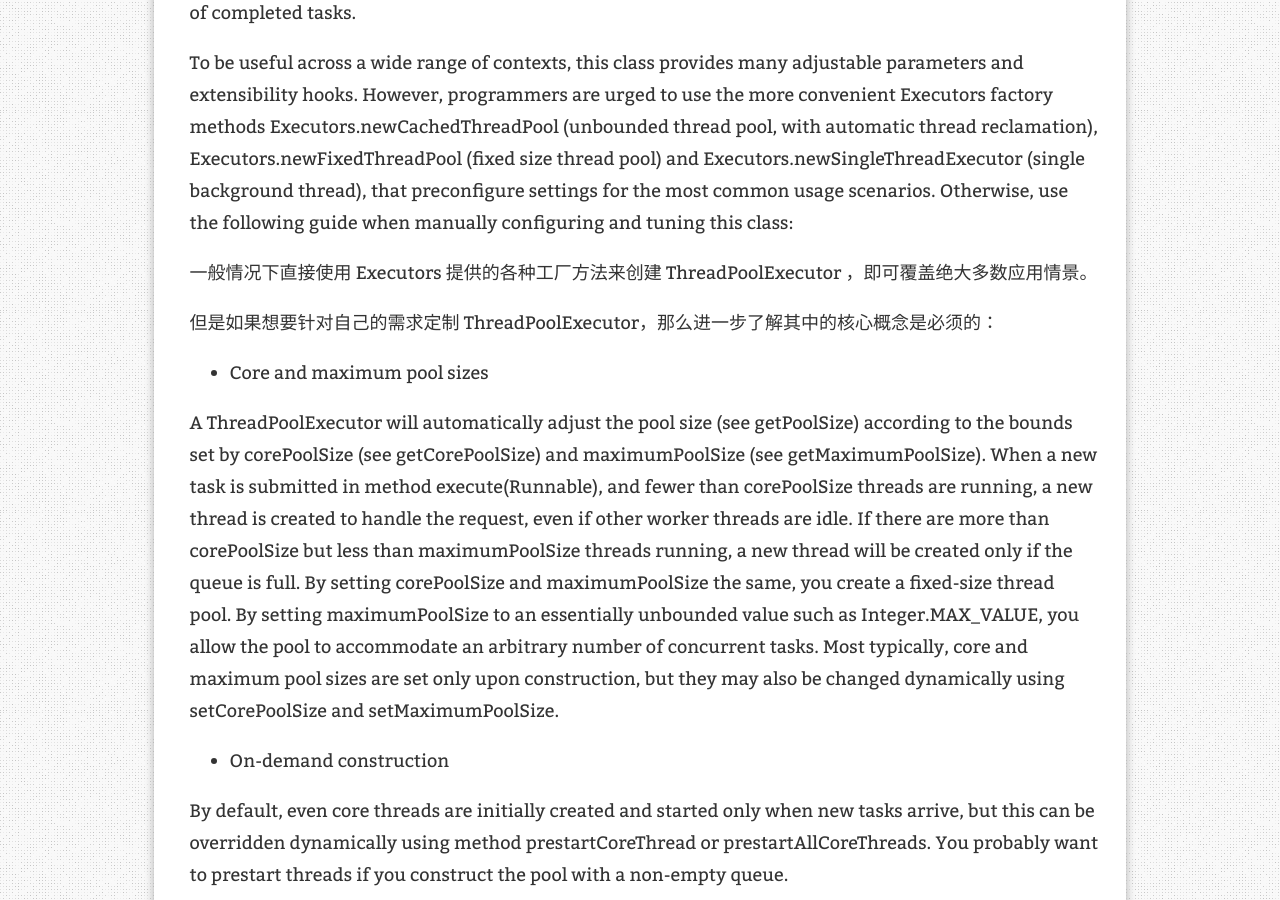
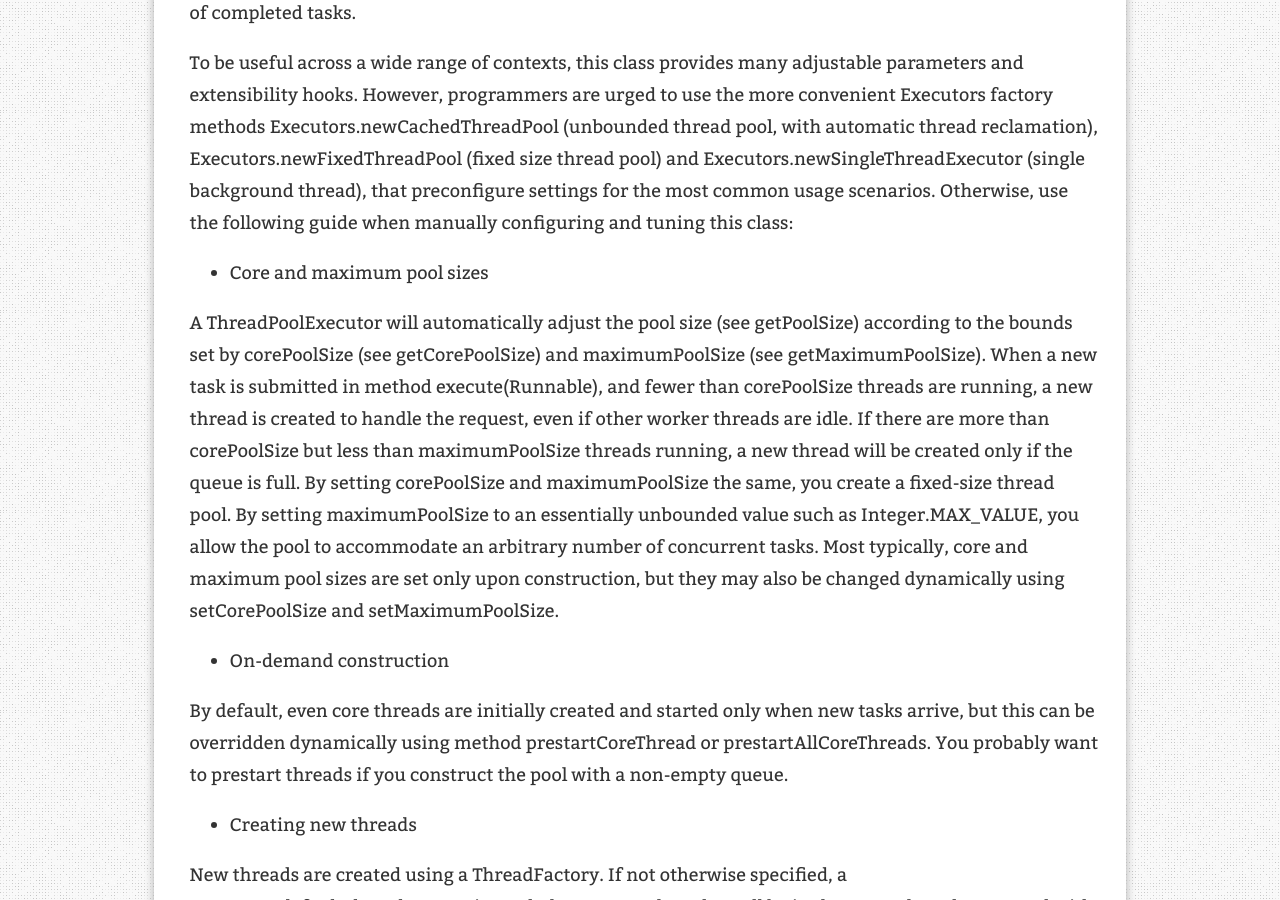
Before and after one commit to MuyiG/muyig.github.io, a Jekyll site: the page built from _posts/2019-01-17-Executors.md, in a window 1280 px wide and 900 px high, scrolled down 5488 px. Built offline with Jekyll 4.4.1, drawn with Linux system fonts in a browser that asks for light colours; nearby versions of some CDN libraries; comment, search, counter and statistics services are not loaded.

Commit message:
Executors

```diff
--- a/_posts/2019-01-17-Executors.md
+++ b/_posts/2019-01-17-Executors.md
@@ -153,10 +153,6 @@ Thread pools address two different problems: they usually provide improved perfo
 
 To be useful across a wide range of contexts, this class provides many adjustable parameters and extensibility hooks. However, programmers are urged to use the more convenient Executors factory methods Executors.newCachedThreadPool (unbounded thread pool, with automatic thread reclamation), Executors.newFixedThreadPool (fixed size thread pool) and Executors.newSingleThreadExecutor (single background thread), that preconfigure settings for the most common usage scenarios. Otherwise, use the following guide when manually configuring and tuning this class:
 
-一般情况下直接使用 Executors 提供的各种工厂方法来创建 ThreadPoolExecutor ，即可覆盖绝大多数应用情景。
-
-但是如果想要针对自己的需求定制 ThreadPoolExecutor，那么进一步了解其中的核心概念是必须的：
-
 *   Core and maximum pool sizes
 
 A ThreadPoolExecutor will automatically adjust the pool size (see getPoolSize) according to the bounds set by corePoolSize (see getCorePoolSize) and maximumPoolSize (see getMaximumPoolSize). When a new task is submitted in method execute(Runnable), and fewer than corePoolSize threads are running, a new thread is created to handle the request, even if other worker threads are idle. If there are more than corePoolSize but less than maximumPoolSize threads running, a new thread will be created only if the queue is full. By setting corePoolSize and maximumPoolSize the same, you create a fixed-size thread pool. By setting maximumPoolSize to an essentially unbounded value such as Integer.MAX_VALUE, you allow the pool to accommodate an arbitrary number of concurrent tasks. Most typically, core and maximum pool sizes are set only upon construction, but they may also be changed dynamically using setCorePoolSize and setMaximumPoolSize.
```
